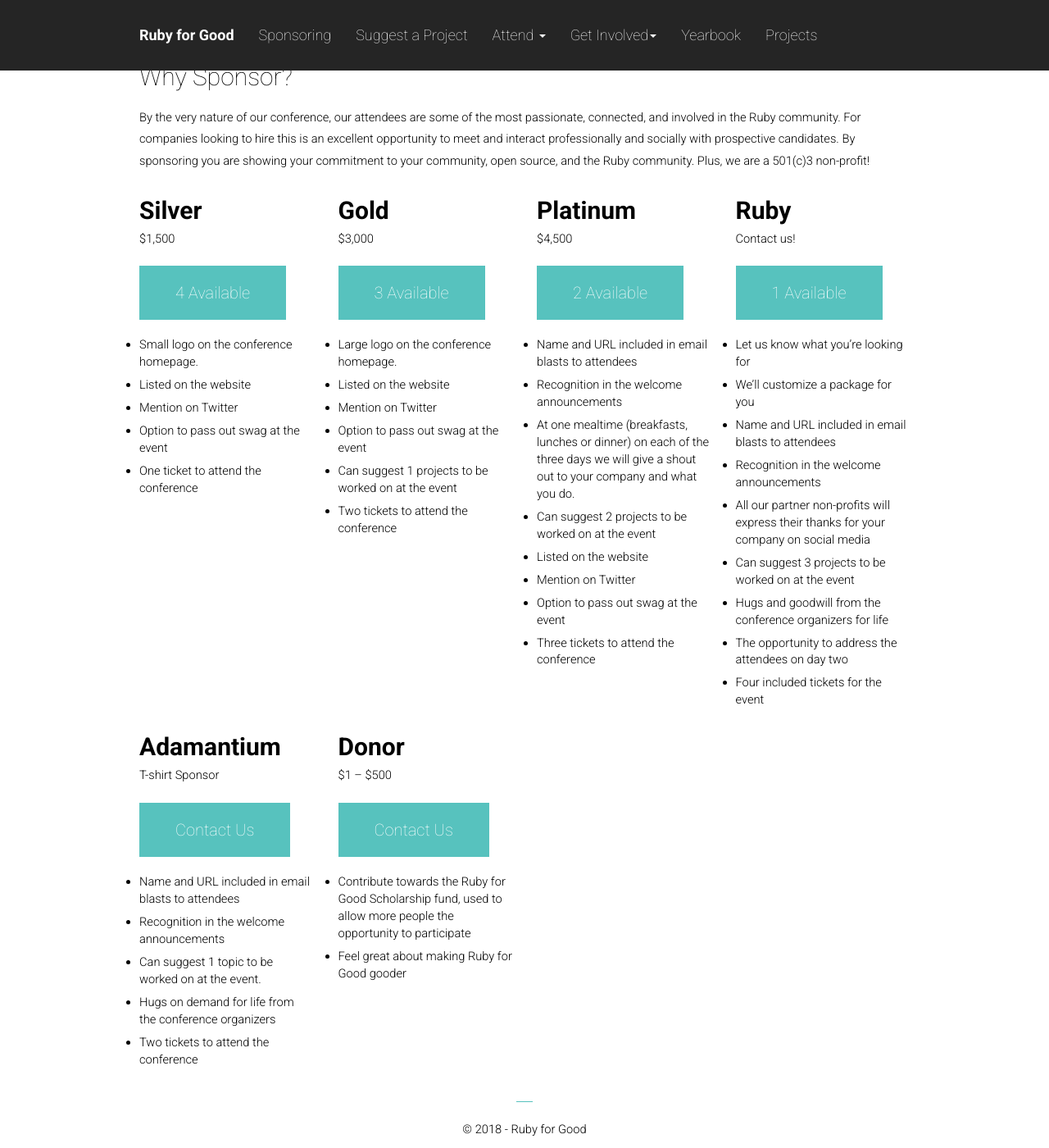
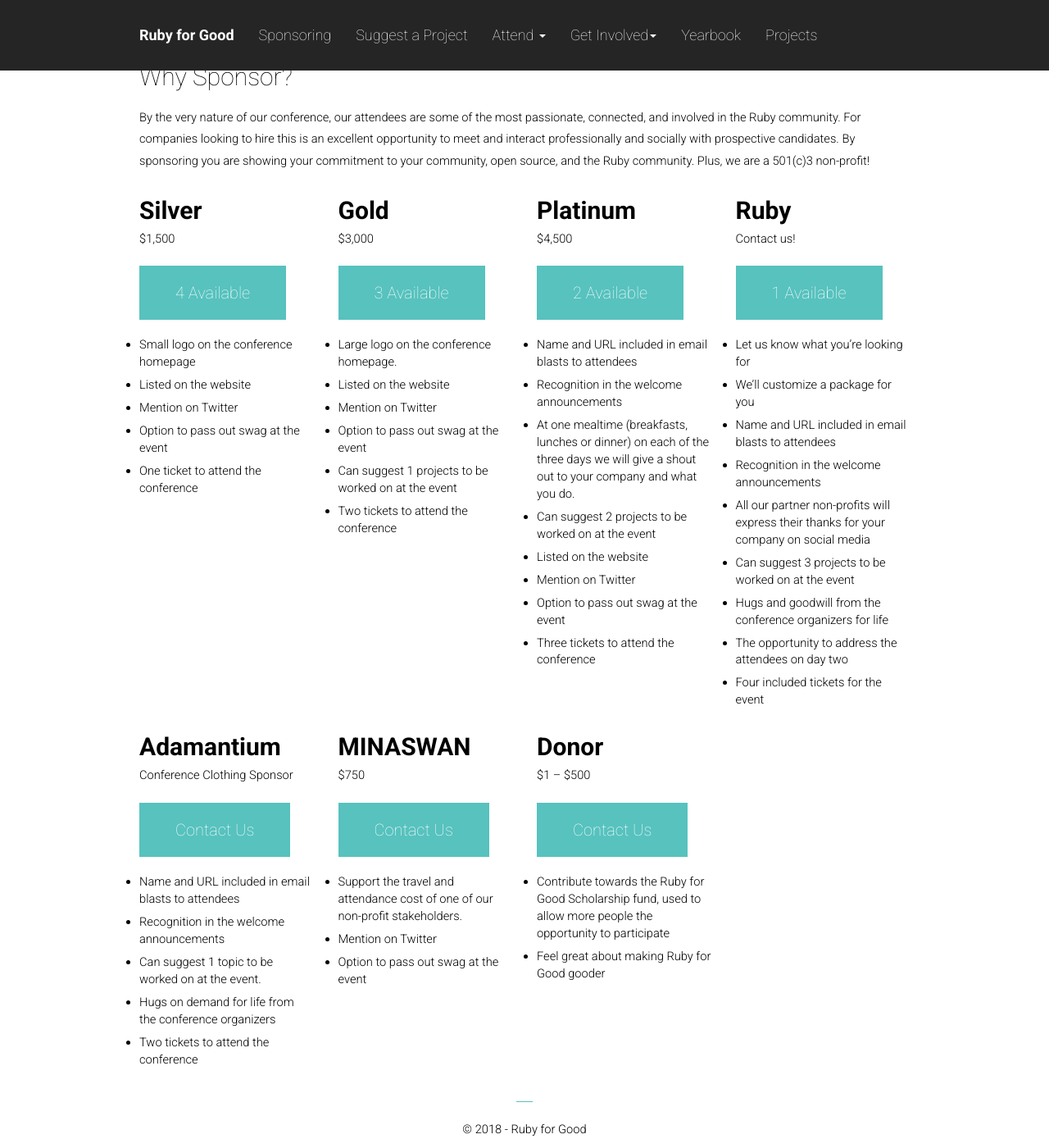
Before and after one commit to rubyforgood/rubyforgood.org--old, a Jekyll site: the page built from sponsors.md, in a window 1280 px wide and 1400 px high, scrolled down 221 px. Shown: the whole window at 82% size. Built offline with Jekyll 4.4.1, drawn with Linux system fonts in a browser that asks for light colours; our own code applies the rules of GitHub Pages for plain Markdown files.

Commit message:
Sponsors

```diff
--- a/sponsors.md
+++ b/sponsors.md
@@ -21,7 +21,7 @@
 <a href="mailto:{{ site.data.constants.contact_email }}?subject=Silver Sponsorship" class="btn btn-sm btn-primary">4 Available</a>
 </div>
 
-- Small logo on the conference homepage.
+- Small logo on the conference homepage
 - Listed on the website
 - Mention on Twitter
 - Option to pass out swag at the event
@@ -91,7 +91,7 @@
 <div class="speaker-item animated fadeInUp visible" markdown="1">
 
 ###### **Adamantium**
-T-shirt Sponsor
+Conference Clothing Sponsor
 
 <div class="btn-wrapper">
 <a href="mailto:{{ site.data.constants.contact_email }}?subject=Adamantium Sponsorship" class="btn btn-sm btn-primary">Contact Us</a>
@@ -102,6 +102,22 @@
 - Can suggest 1 topic to be worked on at the event.
 - Hugs on demand for life from the conference organizers
 - Two tickets to attend the conference
+
+</div>
+</div>
+<div class="col-md-3 col-sm-3">
+<div class="speaker-item animated fadeInUp visible" markdown="1">
+
+###### **MINASWAN**
+$750
+
+<div class="btn-wrapper">
+<a href="mailto:{{ site.data.constants.contact_email }}?subject=MINASWAN Sponsorship" class="btn btn-sm btn-primary">Contact Us</a>
+</div>
+
+- Support the travel and attendance cost of one of our non-profit stakeholders.
+- Mention on Twitter
+- Option to pass out swag at the event
 
 </div>
 </div>
```
Also changed, not shown: index.html (+7 -4 lines), assets/img/sponsor/flatiron.png (added), assets/img/sponsor/kps.png (added), assets/img/sponsor/optoro-logo.png, assets/img/sponsor/optoro-logo.svg (added).
